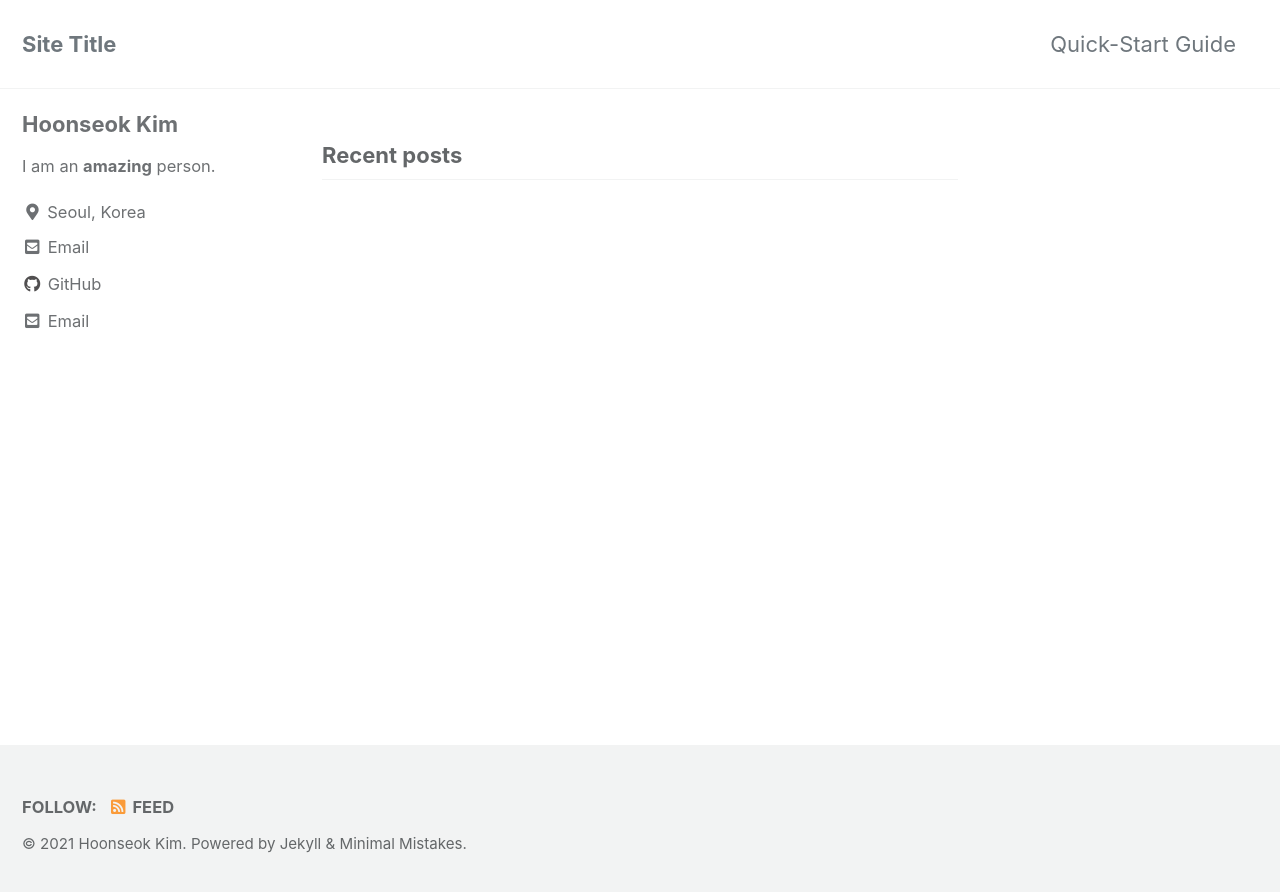
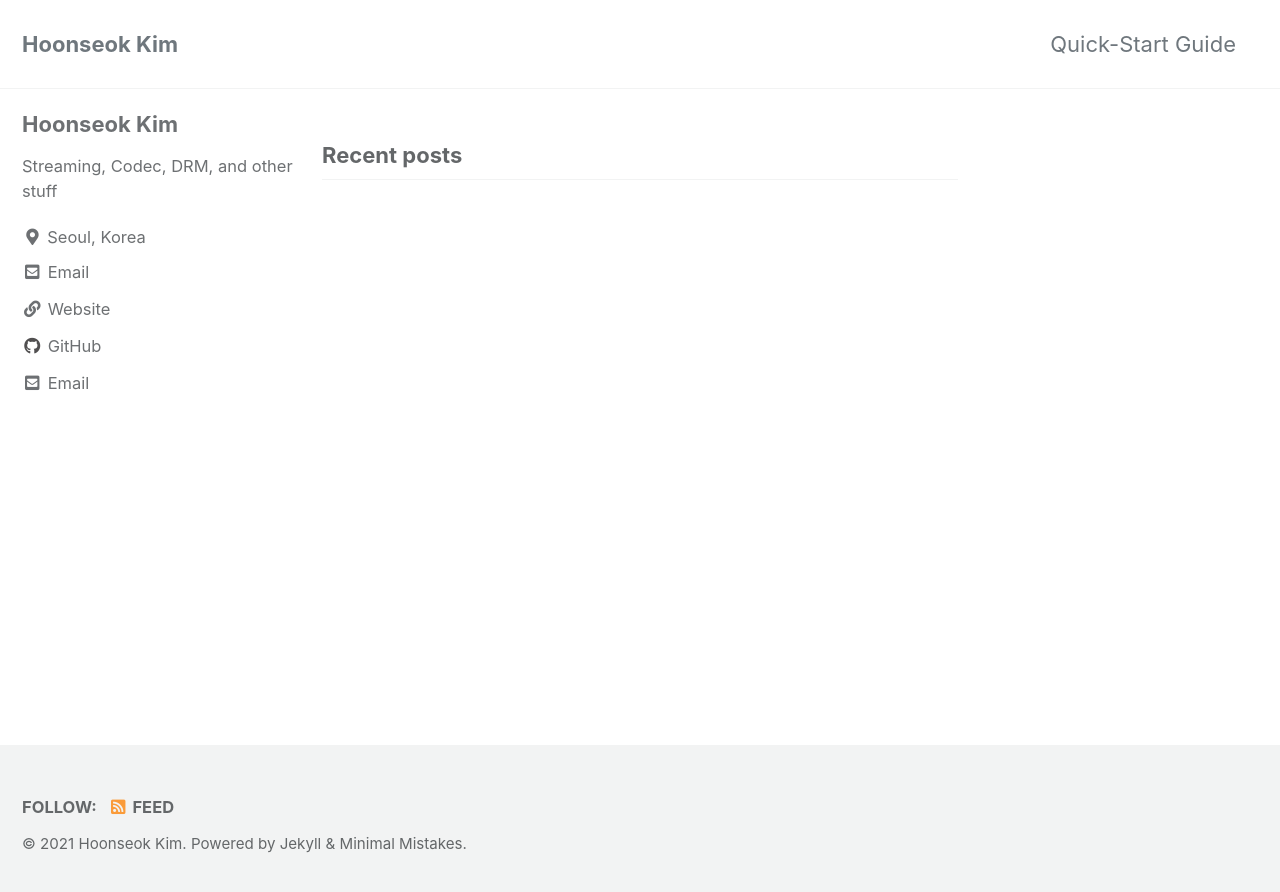
Before and after one commit to hoonseokkim/hoonseokkim.github.io, a Jekyll site: the page built from index.html, in a window 1280 px wide. Shown: the top 892 px of the page. Built offline with Jekyll 4.4.1, drawn with Linux system fonts in a browser that asks for light colours; cached includes are drawn as plain includes; the list of posts is cut into pages by our own code.

Commit message:
Update _config.yml

```diff
--- a/_config.yml
+++ b/_config.yml
@@ -16,7 +16,7 @@ minimal_mistakes_skin: "default" # "air", "aqua", "contrast", "dark", "dirt", "n
 
 # Site Settings
 locale: "en-US"
-title: "Site Title"
+title: "Hoonseok Kim"
 title_separator: "-"
 subtitle: # site tagline that appears below site title in masthead
 name: "Hoonseok Kim"
@@ -95,7 +95,7 @@ analytics:
 author:
   name: "Hoonseok Kim"
   avatar: # path of avatar image, e.g. "/assets/images/bio-photo.jpg"
-  bio: "I am an **amazing** person."
+  bio: "Streaming, Codec, DRM, and other stuff"
   location: "Seoul, Korea"
   email: "hoonseok.dev@gmail.com"
   links:
@@ -104,7 +104,7 @@ author:
       url: "mailto:hoonseok.dev@gmail.com"
     - label: "Website"
       icon: "fas fa-fw fa-link"
-      # url: "https://your-website.com"
+      url: "https://hoonseokkim.github.io/"
     - label: "Twitter"
       icon: "fab fa-fw fa-twitter-square"
       # url: "https://twitter.com/"
```
